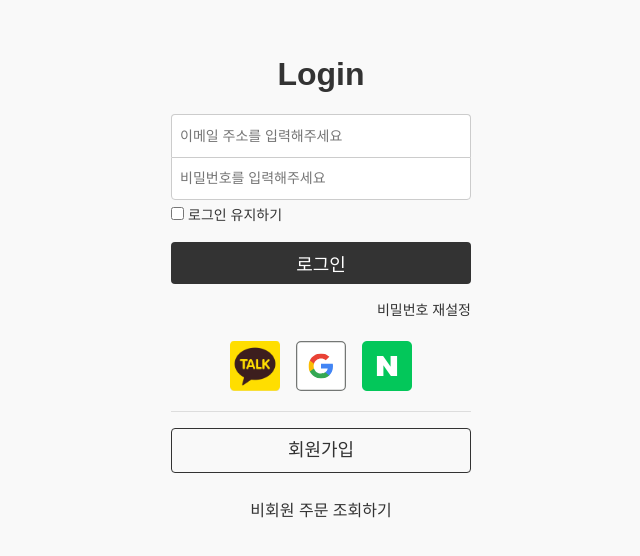
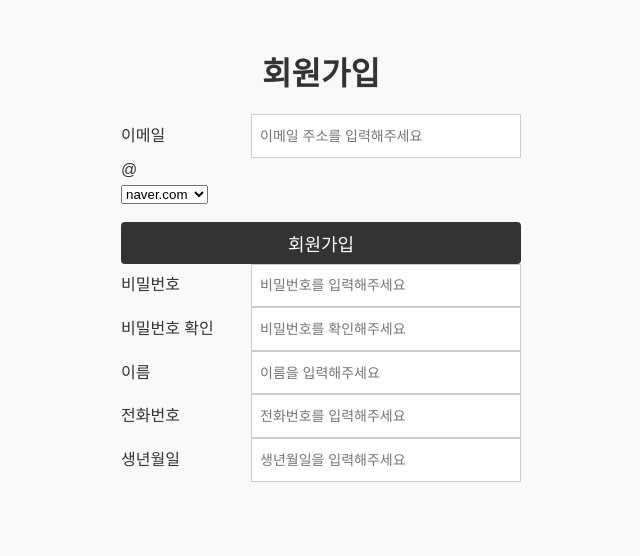
Before and after one commit to FB-CodeQuest/my-room, a React (Create React App) app in the folder frontend/: page / in a window 1280 px wide. Shown: the top 556 px of the page, without its empty margins (319-959 px from the left). Built offline with nearby package versions, Linux system fonts and the light colour scheme.

Commit message:
WIP: sign up page작업중

```diff
--- a/frontend/src/App.js
+++ b/frontend/src/App.js
@@ -1,10 +1,12 @@
 import "./styles/global.scss";
 import LoginPage from "./pages/Login/LoginPage";
+import SignUp from "./pages/SignUp/SignUp";
 
 function App() {
   return (
     <>
-     <LoginPage />
+     {/*<LoginPage />*/}
+        <SignUp />
     </>
   );
 }
--- a/frontend/src/components/Button/Button.scss
+++ b/frontend/src/components/Button/Button.scss
@@ -3,8 +3,15 @@
 button{
     width: 100%;
     padding: .5rem 1rem;
+    margin-top: 1rem;
     color: #fff;
     font-size: $font-size-h4;
     border-radius: 4px;
+    background-color: #333;
     cursor: pointer;
+
+    &.disable-btn{
+        background-color: #ccc;
+        cursor: not-allowed;
+    }
 }
--- a/frontend/src/components/Input/Input.jsx
+++ b/frontend/src/components/Input/Input.jsx
@@ -1,7 +1,7 @@
 import "./Input.scss";
-const Input = ({label, type, id, value, onChange, placeholder, showLabel=false}) => {
+const Input = ({label, type, id, value, onChange, placeholder, className, maxLength, showLabel=false}) => {
     return(
-        <div className={"input-field"}>
+        <div className={`input-field ${className}`}>
             {showLabel && <label htmlFor={id}>{label}</label>}
             <input
                 type={type}
@@ -9,6 +9,7 @@ const Input = ({label, type, id, value, onChange, placeholder, showLabel=false})
                 value={value}
                 onChange={onChange}
                 placeholder={placeholder}
+                maxLength={maxLength}
             />
         </div>
     );
--- a/frontend/src/components/Input/Input.scss
+++ b/frontend/src/components/Input/Input.scss
@@ -5,7 +5,7 @@
     width: 100%;
 
   label{
-    flex-basis: 80px;
+    flex-basis: 130px;
     flex-shrink: 0;
     width: 100%;
     font-size: $font-size-body;
@@ -21,4 +21,12 @@
       outline: none;
     }
   }
+  &.column{
+    flex-direction: column;
+
+    label{
+      flex-basis: initial;
+      margin-bottom: 8px;
+    }
+  }
 }
--- a/frontend/src/pages/Login/LoginPage.jsx
+++ b/frontend/src/pages/Login/LoginPage.jsx
@@ -44,7 +44,7 @@ const LoginPage = () => {
                               checked={isChecked}
                               onChange={handleChange}
                               />
-                    <Button type={"submit"} className={"login-btn"}>로그인</Button>
+                    <Button type={"submit"}>로그인</Button>
                 </Form>
                 <LinkButton to={"#"} className={"password-reset"}>비밀번호 재설정</LinkButton>
                 <div className={"sns-login"}>
--- a/frontend/src/pages/Login/LoginPage.scss
+++ b/frontend/src/pages/Login/LoginPage.scss
@@ -1,10 +1,6 @@
 @import '../../styles/global';
 
 .login{
-  display: flex;
-  flex-direction: column;
-  justify-content: center;
-  align-items: center;
   max-width: 300px;
   width: 100%;
   height: auto;
@@ -15,6 +11,7 @@
     font-size: $font-size-h1;
     font-weight: 700;
     margin-bottom: 1rem;
+    text-align: center;
   }
 
   .login-container{
@@ -40,10 +37,6 @@
             }
           }
         }
-      }
-      .login-btn{
-        margin-top: 1rem;
-        background-color: #333;
       }
     }
     .password-reset{
--- /dev/null
+++ b/frontend/src/pages/SignUp/SignUp.jsx
@@ -0,0 +1,98 @@
+import "./SignUp.scss";
+
+import Form from "../../components/Form";
+import Input from "../../components/Input/Input";
+import {useState} from "react";
+import DropDown from "../../components/DropDown";
+import Button from "../../components/Button/Button";
+
+const SignUp = () =>{
+    const [email, setEmail] = useState('');
+    const [domain, setDomain] = useState('');
+    const [password, setPassword] = useState('');
+    const [passwordCheck, setPasswordCheck] = useState('');
+    const [name, setName] = useState('');
+    const [phoneNumber, setPhoneNumber] = useState('');
+    const [birthDate, setBirthDate] = useState('');
+
+    const handleDomainChange= (selectedValue) => {
+        setDomain(selectedValue);
+    };
+
+    const addressOptions =[
+        {value: "naver.com", label: "naver.com"},
+        {value: "gmail.com", label: "gmail.com"},
+        {value: "daum.net", label: "daum.net"},
+        {value: "kakao.com", label: "kakao.com"},
+    ]
+    return(
+        <div className={"signup"}>
+            <h2>회원가입</h2>
+            <div className={"signup-container"}>
+                <Form className={"signup-form"}>
+                    <div className={"email-wrap"}>
+                        <Input
+                            type={"email"}
+                            id={"email"}
+                            label={"이메일"}
+                            showLabel={true}
+                            placeholder={"이메일 주소를 입력해주세요"}
+                            onChange={(e)=>setEmail(e.target.value)}
+                        />
+                        <span>@</span>
+                        <DropDown
+                            id={"domain"}
+                            options={addressOptions}
+                            value={domain}
+                            onChange={handleDomainChange}
+                        />
+                    </div>
+                    <Button type={"submit"} className={"submit-btn"}>회원가입</Button>
+                    <Input
+                        type={"password"}
+                        id={"password"}
+                        label={"비밀번호"}
+                        showLabel={true}
+                        placeholder={"비밀번호를 입력해주세요"}
+                        onChange={(e)=>setPassword(e.target.value)}
+                    />
+                    <Input
+                        type={"password"}
+                        id={"password"}
+                        label={"비밀번호 확인"}
+                        showLabel={true}
+                        placeholder={"비밀번호를 확인해주세요"}
+                        onChange={(e)=>setPasswordCheck(e.target.value)}
+                    />
+                    <Input
+                        type={"text"}
+                        id={"name"}
+                        label={"이름"}
+                        showLabel={true}
+                        placeholder={"이름을 입력해주세요"}
+                        onChange={(e)=>setName(e.target.value)}
+                    />
+                    <Input
+                        type={"text"}
+                        id={"phoneNumber"}
+                        label={"전화번호"}
+                        showLabel={true}
+                        placeholder={"전화번호를 입력해주세요"}
+                        onChange={(e)=>setPhoneNumber(e.target.value)}
+                    />
+                    <Input
+                        type={"text"}
+                        id={"birthDate"}
+                        label={"생년월일"}
+                        showLabel={true}
+                        placeholder={"생년월일을 입력해주세요"}
+                        maxLength={6}
+                        onChange={(e)=>setBirthDate(e.target.value)}
+                    />
+                </Form>
+            </div>
+        </div>
+    );
+};
+
+export default SignUp;
--- /dev/null
+++ b/frontend/src/pages/SignUp/SignUp.scss
@@ -0,0 +1,16 @@
+@import '../../styles/global';
+
+.signup{
+  max-width: 400px;
+  width: 100%;
+  height: auto;
+  padding: 50px 0;
+  margin: 0 auto;
+
+  h2{
+    font-size: $font-size-h1;
+    font-weight: 700;
+    margin-bottom: 1rem;
+    text-align: center;
+  }
+}
```
